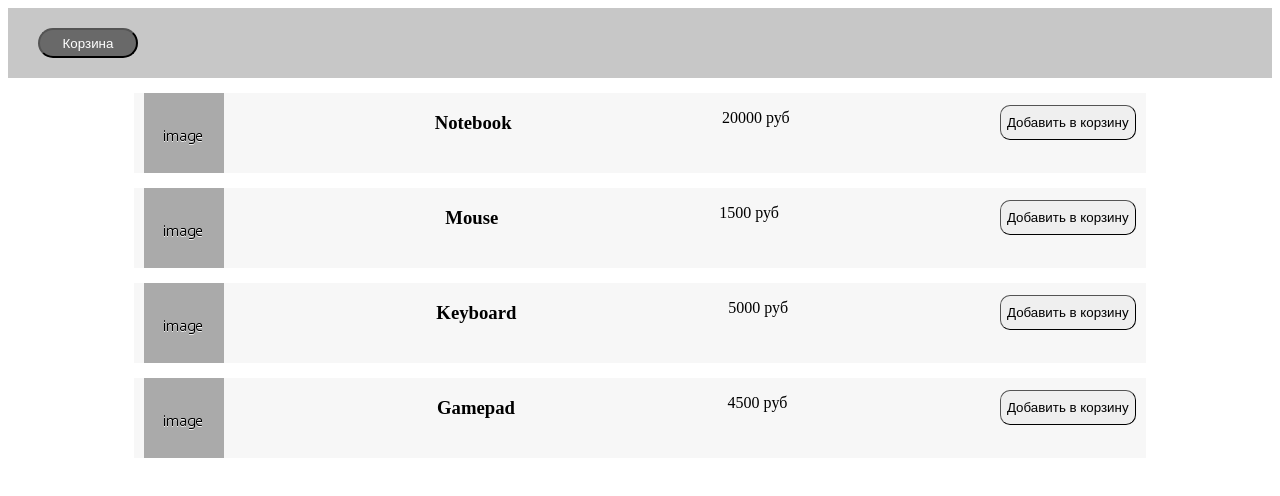
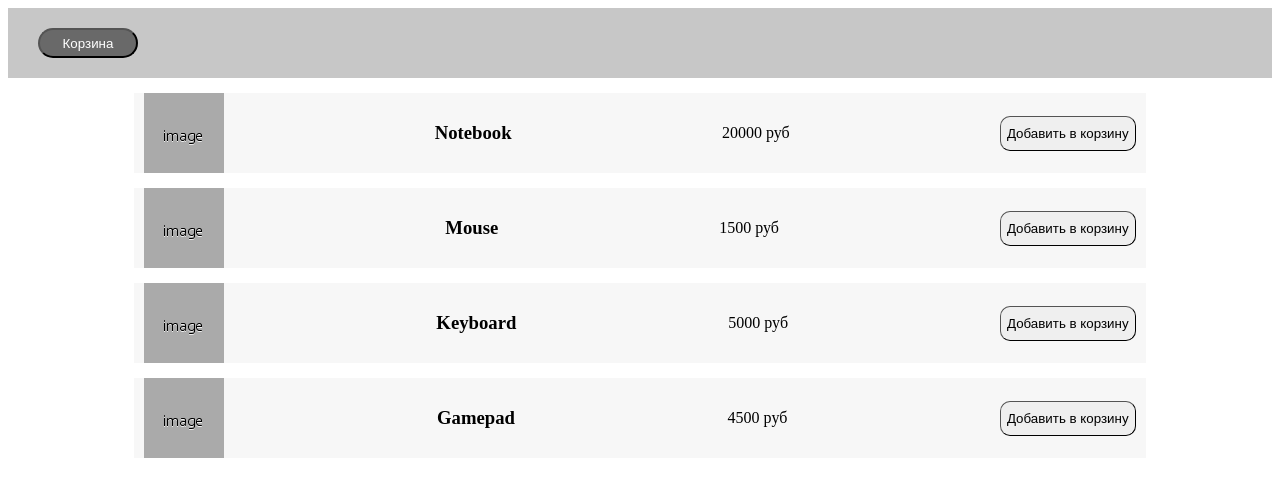
Before and after one commit to iizakharov/js2, a plain HTML site: page index.html in a window 1280 px wide. Drawn offline with Linux system fonts and the light colour scheme.

Commit message:
update css

```diff
--- a/css/style.css
+++ b/css/style.css
@@ -27,6 +27,7 @@ header button:focus {
 .product-item {
     display: flex;
     justify-content: space-between;
+    align-items: center;
     margin: 15px 0;
     padding: 0 10px;
     background-color: #f7f7f7;
@@ -35,7 +36,6 @@ header button:focus {
 .product-item button{
     border-radius: 10px;
     height: 35px;
-    margin-top: 12px;
     border-width: 1px;
 }
 
```
